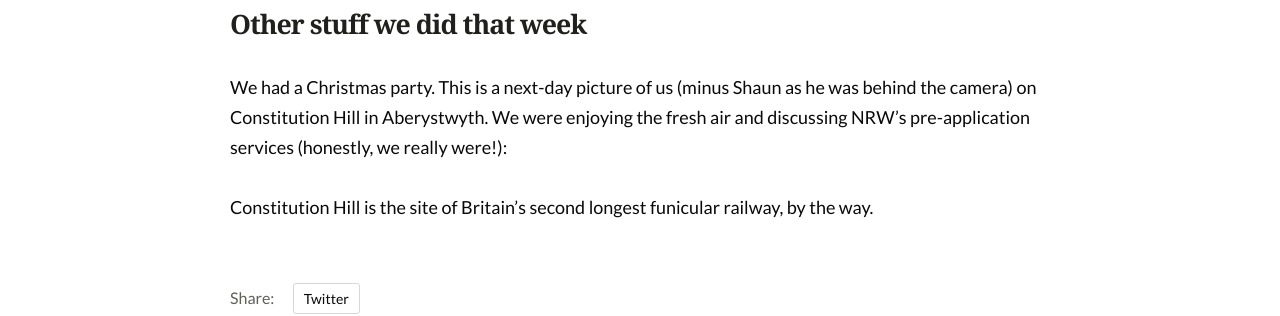
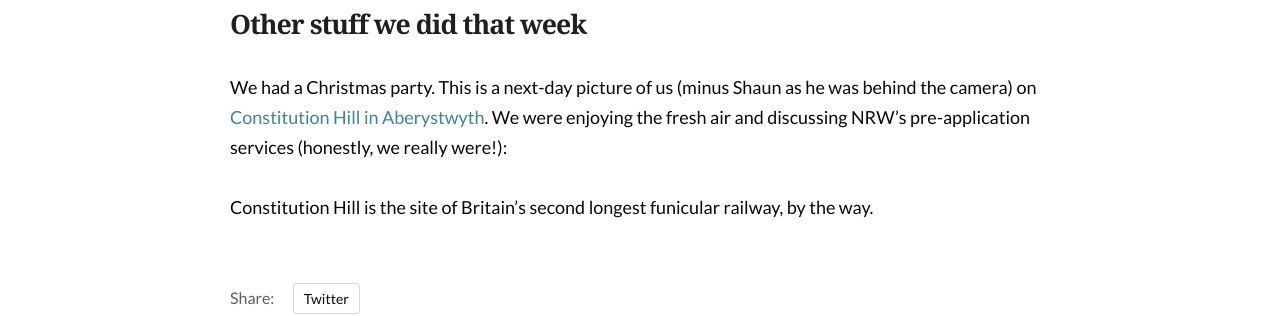
Before and after one commit to nrw-lab/nrw-lab.github.io, a Jekyll site: the page built from en/updates/_posts/2022-12-09-week-notes.md, in a window 1280 px wide. Shown: the part 1686-2002 px from the top of the page. Built offline with Jekyll 4.4.1, drawn with Linux system fonts in a browser that asks for light colours; part of the change alters nothing that is shown.

```diff
--- a/en/updates/_posts/2022-12-09-week-notes.md
+++ b/en/updates/_posts/2022-12-09-week-notes.md
@@ -40,6 +40,6 @@ As well as showing how we can use interactive components instead of flat content
 
 ## Other stuff we did that week
 
-We had a Christmas party. This is a next-day picture of us (minus Shaun as he was behind the camera) on Constitution Hill in Aberystwyth. We were enjoying the fresh air and discussing NRW’s pre-application services (honestly, we really were!):
+We had a Christmas party. This is a next-day picture of us (minus Shaun as he was behind the camera) on [Constitution Hill in Aberystwyth](https://www.visitwales.com/attraction/train/aberystwyth-cliff-railway-1404349). We were enjoying the fresh air and discussing NRW’s pre-application services (honestly, we really were!):
 
 Constitution Hill is the site of Britain’s second longest funicular railway, by the way.
```
